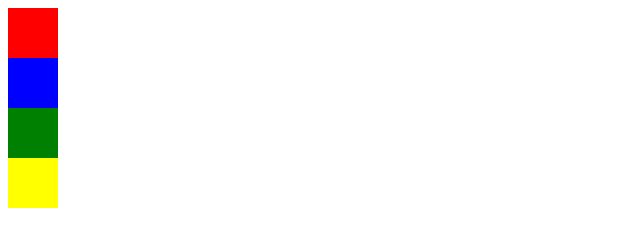
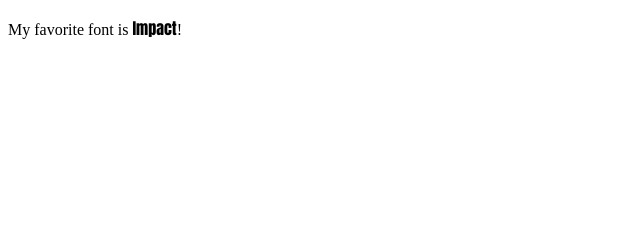
Before and after one commit to edwinbodge/Hello-World, a plain HTML site: page index.html in a window 1280 px wide. Shown: the whole page, without its empty margins (0-640 px from the left). Drawn offline with Linux system fonts and the light colour scheme.

Commit message:
Update index.html

```diff
--- a/index.html
+++ b/index.html
@@ -4,9 +4,6 @@
         <title>Result</title>
     </head>
     <body>
-        <div style="width:50px; height:50px; background-color:red"></div>
-        <div style="width:50px; height:50px; background-color:blue"></div>
-        <div style="width:50px; height:50px; background-color:green"></div>
-        <div style="width:50px; height:50px; background-color:yellow"></div>
+        <p>My favorite font is <span style="font-family:Impact">Impact</span>!</p>
     </body>
 </html>
```
